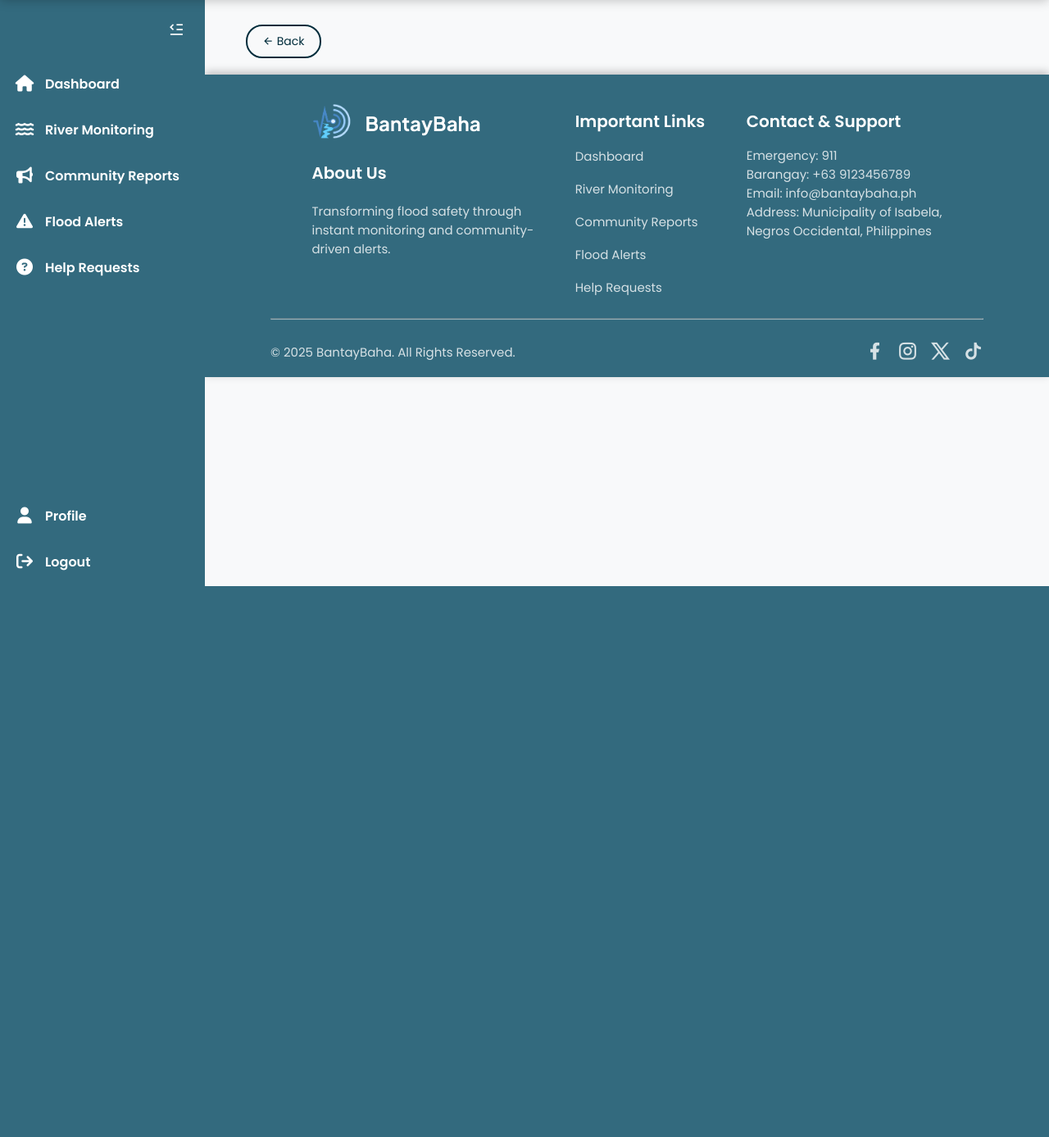
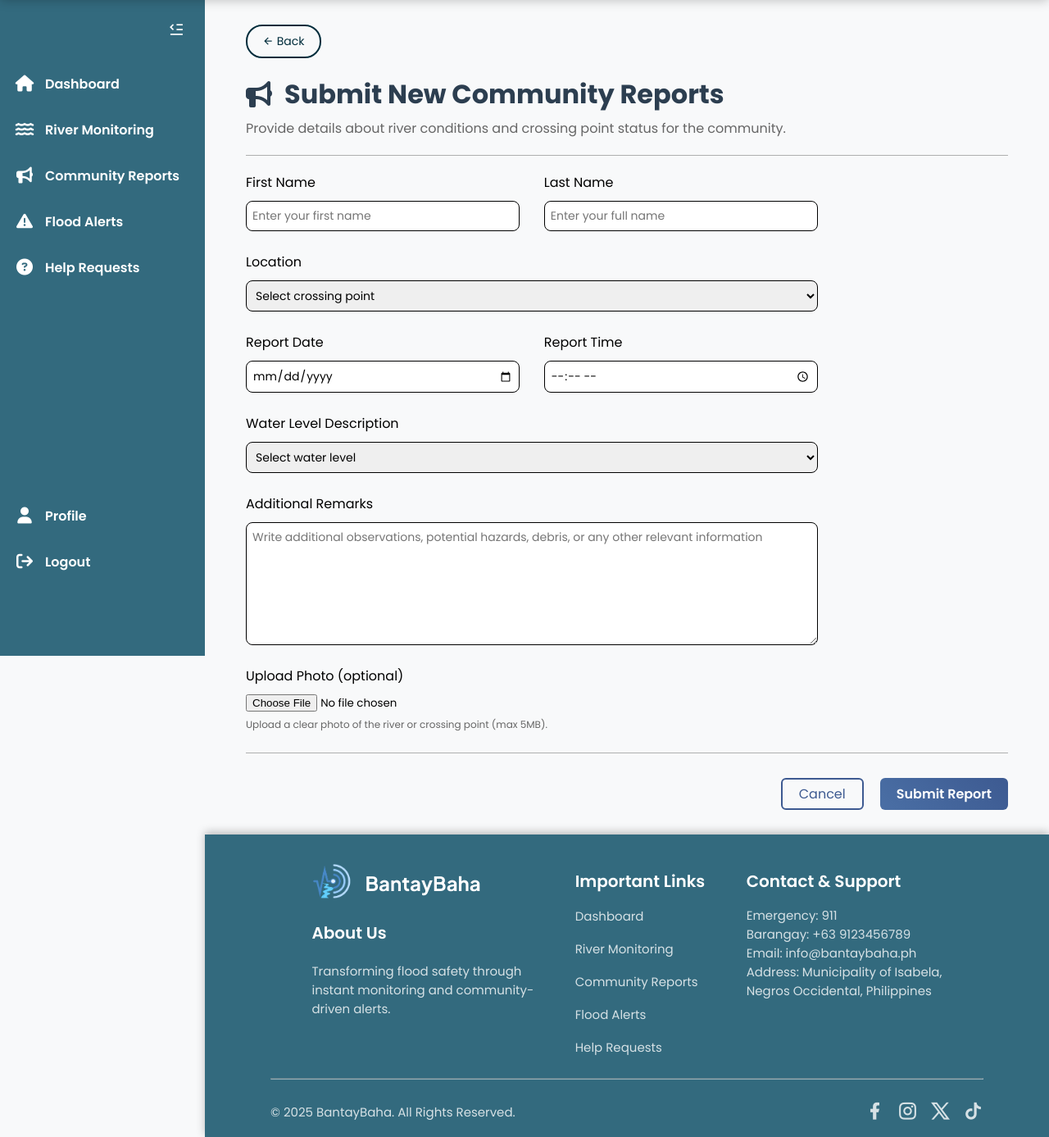
Before and after one commit to izyycodes/2025BSIT2DGroup2, a PHP site: page /pages/submit_new_report.php in a window 1280 px wide. Shown: the part 85-1472 px from the top of the page at 82% size. Before the commit the page ends 800 px from the top, so only its background shows below. Run offline with PHP 8.4, Linux system fonts and the light colour scheme; some libraries are stand-ins or nearby versions; some web fonts are replaced.

Commit message:
finished submit new report page

```diff
--- a/BantayBaha_website/assets/css/login.css
+++ b/BantayBaha_website/assets/css/login.css
@@ -64,7 +64,7 @@ body {
 }
 
 .signup-container input, .signup-container select {
-    padding: 5px;
+    padding: 7px;
     font-size: 14px;
     border: 1px solid #000;
     border-radius: 8px;
--- a/BantayBaha_website/assets/css/new_report.css
+++ b/BantayBaha_website/assets/css/new_report.css
@@ -26,3 +26,112 @@ body {
     background: rgba(135, 187, 208, 0.3);
     border-radius: 20px;
 }
+
+.page-header {
+    border-bottom: 1px solid rgba(102, 102, 102, 0.5);
+    margin-bottom: 20px;
+}
+
+.page-title {
+    display: inline-flex;
+    align-items: center;
+    gap: 15px;
+}
+
+.page-header i {
+    font-size: 32px;
+    color: #2c3e50;
+}
+
+.page-header h1 {
+    color: #2c3e50;
+    font-size: 32px;
+    font-weight: 700;
+}
+
+.page-header p {
+    color: #666;
+    font-size: 16px;
+    margin-top: 5px;
+    margin-bottom: 20px;
+}
+
+.new-report-container {
+    margin: 0 50px 0 50px;
+    border-bottom: 1px solid rgba(102, 102, 102, 0.5);
+}
+
+.new-report-container form {
+    width: 75%;
+}
+
+.form-row {
+    display: flex;
+    flex-wrap: wrap;
+    flex: 1;
+    gap: 30px;
+    margin-bottom: 25px;
+}
+
+.form-column {
+    display: flex;
+    flex-direction: column;
+    flex: 1;
+}
+
+.new-report-container label {
+    font-size: 16px;
+    margin-bottom: 10px;
+}
+
+.new-report-container input:not([type="file"]), .new-report-container select, .new-report-container textarea {
+    padding: 7px;
+    font-size: 14px;
+    border: 1px solid #000;
+    border-radius: 8px;
+}
+
+.new-report-container textarea {
+    min-height: 150px;
+    resize: vertical;
+}
+
+.action-buttons {
+    display: flex;
+    justify-content: flex-end;
+    align-items: center;
+    gap: 20px;
+    margin: 30px 50px;
+    cursor: pointer;
+}
+
+.btn {
+    padding: 5px 20px;
+    border: none;
+    border-radius: 6px;
+}
+
+.btn:hover {
+    transform: translateY(-2px);
+    box-shadow: 0 5px 15px rgba(0, 0, 0, 0.2);
+}
+
+.action-buttons .btn-cancel {
+    border: 2px solid #3d5a91;
+    color: #3d5a91;
+    font-size: 16px;
+}
+
+.action-buttons .btn-submit {
+    background: linear-gradient(45deg, #4a6fa5, #3d5a91);
+    color: white;
+    font-size: 16px;
+    font-weight: 600;
+    padding: 7px 20px;
+}
+
+@media screen and (max-width: 800px) {
+    .new-report-container form {
+        width: 100%;
+    }
+}
--- a/BantayBaha_website/pages/submit_new_report.php
+++ b/BantayBaha_website/pages/submit_new_report.php
@@ -17,15 +17,108 @@
 
     <div class="main-content">
         <button class="back-button">
-            <a href="../pages/index.php">
+            <a href="../pages/community_reports.php">
                 <i class="ri-arrow-left-line"></i>
                 Back
             </a>
         </button>
 
-        <!-- Put form code here -->
+        <div class="new-report-container">
+            <div class="page-header">
+                <div class="page-title">
+                    <i class="fa-solid fa-bullhorn"></i>
+                    <h1>Submit New Community Reports</h1>
+                </div>
+                <p>Provide details about river conditions and crossing point status for the community.</p>
+            </div>
+
+            <form id="new-report-form">
+
+                <div class="form-row">
+                    <div class="form-column">
+                        <label for="firstName">First Name</label>
+                        <input type="text" id="firstName" name="firstName" placeholder="Enter your first name" required>
+                    </div>
+                    <div class="form-column">
+                        <label for="lastName">Last Name</label>
+                        <input type="text" id="lastName" name="lastName" placeholder="Enter your full name" required>
+                    </div>
+                </div>
+
+                <div class="form-row">
+                    <div class="form-column">
+                        <label for="location">Location</label>
+                        <select name="location" id="location" required>
+                            <option value="">Select crossing point</option>
+                            <option value="cpoint1">Crossing Point 1</option>
+                            <option value="cpoint2">Crossing Point 2</option>
+                            <option value="cpoint3">Crossing Point 3</option>
+                        </select>
+                    </div>
+                </div>
+
+                <div class="form-row">
+                    <div class="form-column">
+                        <label for="reportDate">Report Date</label>
+                        <input type="date" id="reportDate" name="reportDate" required>
+                    </div>
+                    <div class="form-column">
+                        <label for="reportTime">Report Time</label>
+                        <input type="time" id="reportTime" name="reportTime" required>
+                    </div>
+                </div>
+
+                <div class="form-row">
+                    <div class="form-column">
+                        <label for="waterLevelDesc">Water Level Description</label>
+                        <select name="waterLevelDesc" id="waterLevelDesc" required>
+                            <option value="">Select water level</option>
+                            <option value="low">Low (Safe for crossing)</option>
+                            <option value="moderate">Moderate (Exercise caution)</option>
+                            <option value="high">High (Unsafe for crossing)</option>
+                            <option value="flooded">Flooded</option>
+                        </select>
+                    </div>
+                </div>
+
+                <div class="form-row">
+                    <div class="form-column">
+                        <label for="remarks">Additional Remarks</label>
+                        <textarea name="remarks" id="remarks" placeholder="Write additional observations, potential hazards, debris, or any other relevant information" rows="4" cols="30"></textarea>
+                    </div>
+                </div>
+
+                <div class="form-row">
+                    <div class="form-column">
+                        <label for="uploadPhoto">Upload Photo (optional)</label>
+                        <input type="file" name="uploadPhoto" id="uploadPhoto">
+                        <p style="color: #666; font-size: 12px; margin-top: 7px;">Upload a clear photo of the river or crossing point (max 5MB).</p>
+                    </div>
+                </div>
+            </form>
+        </div>
+
+        <div class="action-buttons">
+            <a href="../pages/community_reports.php" class="btn btn-cancel">
+                Cancel
+            </a>
+            <button type="submit" class="btn btn-submit" form="new-report-form">
+                Submit Report
+            </button>
+        </div>
 
         <?php require "../views/footer.php" ?>
     </div>
+
+    <script>
+        const form = document.getElementById("new-report-form");
+
+        form.addEventListener("submit", function(e) {
+            e.preventDefault();
+
+            alert("Report submiited successfully!");
+            form.reset();
+        });
+    </script>
 </body>
 </html>
```
Also changed, not shown: BantayBaha_website/pages/community_reports.php (+8 -8 lines).
